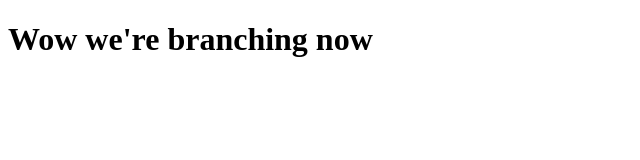
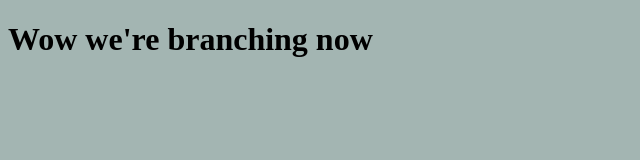
Before and after one commit to mwazir/git-branching-practice, a plain HTML site: page index.html in a window 1280 px wide. Shown: the whole page, without its empty margins (0-640 px from the left). Drawn offline with Linux system fonts and the light colour scheme.

Commit message:
added a background color to our body

```diff
--- a/index.html
+++ b/index.html
@@ -5,6 +5,7 @@
   <meta name="viewport" content="width=device-width, initial-scale=1.0">
   <meta http-equiv="X-UA-Compatible" content="ie=edge">
   <title>Git branching lesson on test</title>
+  <link rel="stylesheet" href="./styles/styles.css">
 </head>
 <body>
   <h1>Wow we're branching now</h1>
--- /dev/null
+++ b/styles/styles.css
@@ -0,0 +1,3 @@
+body {
+    background: #A3B5B2;
+}
```
